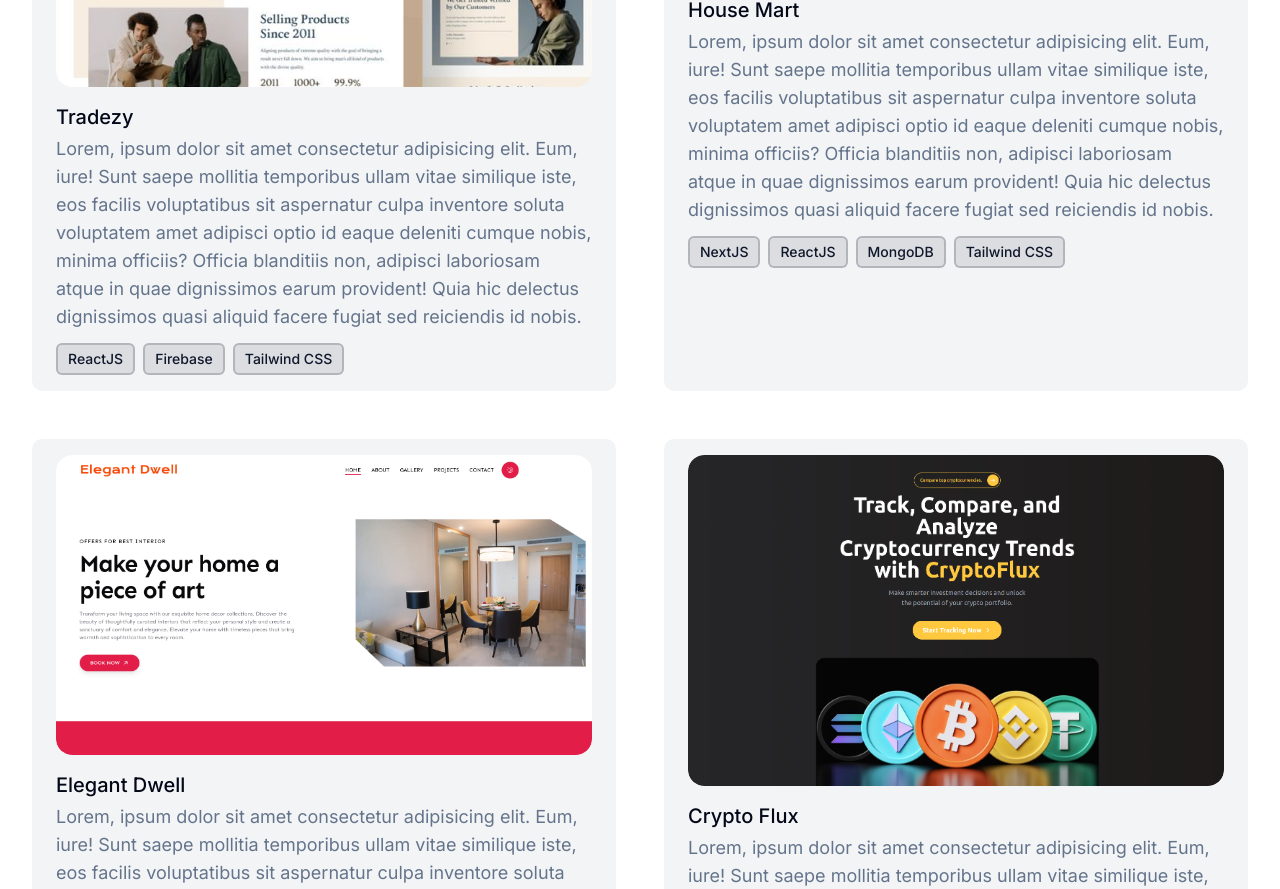
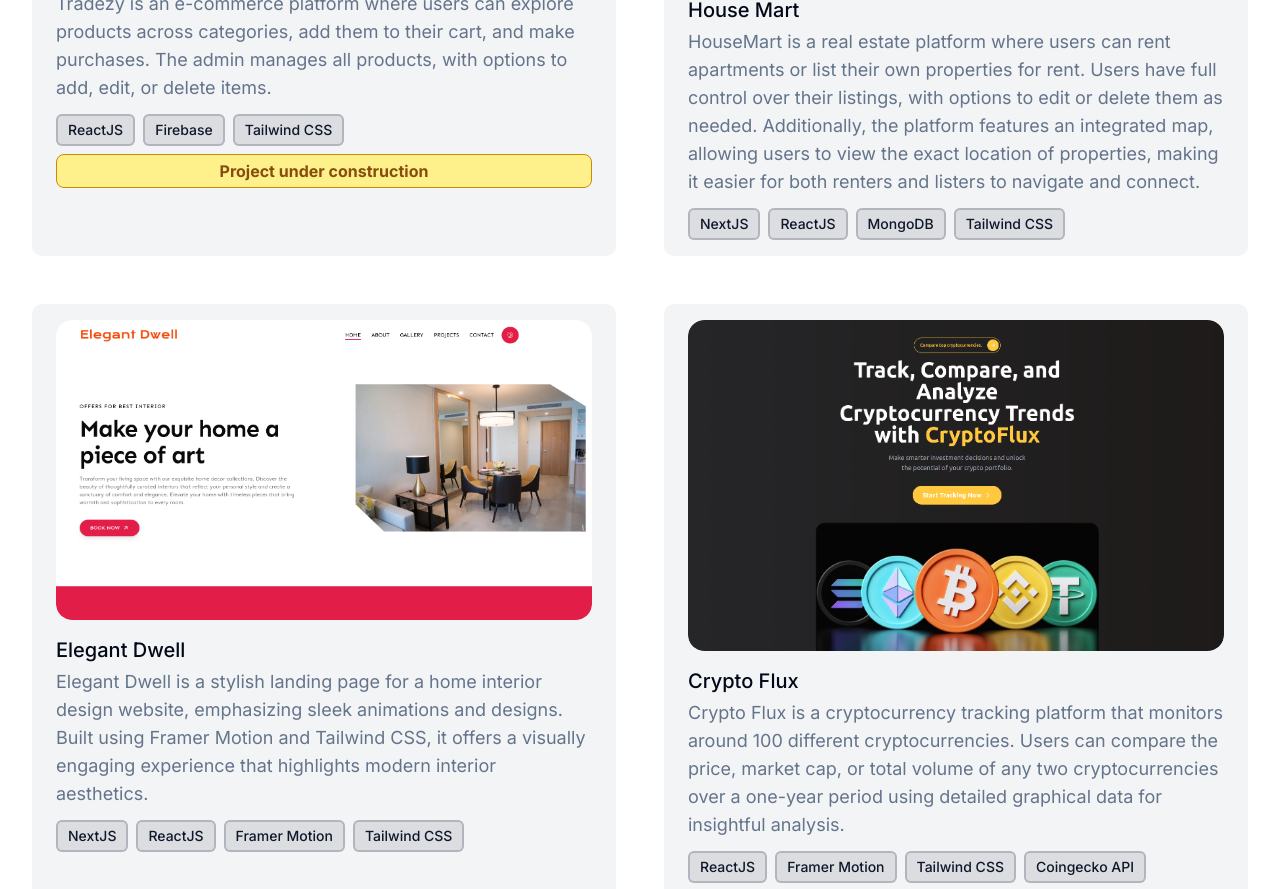
Before and after one commit to ayush844/ayush-sharma, a Next.js app: page / in a window 1280 px wide. Shown: the part 1180-2069 px from the top of the page. Built offline with nearby package versions, Linux system fonts and the light colour scheme.

Commit message:
added tradezy
Signed-off-by: ayush844 <ayush.xyz1625@gmail.com>

```diff
--- a/app/components/RecentProjects.jsx
+++ b/app/components/RecentProjects.jsx
@@ -10,7 +10,7 @@
         link: "https://github.com/ayush844/Tradezy",
         imageUrl: project1,
         title: "Tradezy",
-        description: "Lorem, ipsum dolor sit amet consectetur adipisicing elit. Eum, iure! Sunt saepe mollitia temporibus ullam vitae similique iste, eos facilis voluptatibus sit aspernatur culpa inventore soluta voluptatem amet adipisci optio id eaque deleniti cumque nobis, minima officiis? Officia blanditiis non, adipisci laboriosam atque in quae dignissimos earum provident! Quia hic delectus dignissimos quasi aliquid facere fugiat sed reiciendis id nobis.",
+        description: "Tradezy is an e-commerce platform where users can explore products across categories, add them to their cart, and make purchases. The admin manages all products, with options to add, edit, or delete items.",
         tags: ["ReactJS", "Firebase", "Tailwind CSS"]
     },
     {
@@ -18,7 +18,7 @@
         link: "https://github.com/ayush844/house_mart",
         imageUrl: project2,
         title: "House Mart",
-        description: "Lorem, ipsum dolor sit amet consectetur adipisicing elit. Eum, iure! Sunt saepe mollitia temporibus ullam vitae similique iste, eos facilis voluptatibus sit aspernatur culpa inventore soluta voluptatem amet adipisci optio id eaque deleniti cumque nobis, minima officiis? Officia blanditiis non, adipisci laboriosam atque in quae dignissimos earum provident! Quia hic delectus dignissimos quasi aliquid facere fugiat sed reiciendis id nobis.",
+        description: "HouseMart is a real estate platform where users can rent apartments or list their own properties for rent. Users have full control over their listings, with options to edit or delete them as needed. Additionally, the platform features an integrated map, allowing users to view the exact location of properties, making it easier for both renters and listers to navigate and connect.",
         tags: ["NextJS", "ReactJS", "MongoDB", "Tailwind CSS"]
     },
     {
@@ -26,7 +26,7 @@
         link: "https://github.com/ayush844/HomeDecorFrontend",
         imageUrl: project3,
         title: "Elegant Dwell",
-        description: "Lorem, ipsum dolor sit amet consectetur adipisicing elit. Eum, iure! Sunt saepe mollitia temporibus ullam vitae similique iste, eos facilis voluptatibus sit aspernatur culpa inventore soluta voluptatem amet adipisci optio id eaque deleniti cumque nobis, minima officiis? Officia blanditiis non, adipisci laboriosam atque in quae dignissimos earum provident! Quia hic delectus dignissimos quasi aliquid facere fugiat sed reiciendis id nobis.",
+        description: "Elegant Dwell is a stylish landing page for a home interior design website, emphasizing sleek animations and designs. Built using Framer Motion and Tailwind CSS, it offers a visually engaging experience that highlights modern interior aesthetics.",
         tags: ["NextJS", "ReactJS", "Framer Motion", "Tailwind CSS"]
     },
     {
@@ -34,7 +34,7 @@
       link: "https://github.com/ayush844/crypto_flux",
       imageUrl: project4,
       title: "Crypto Flux",
-      description: "Lorem, ipsum dolor sit amet consectetur adipisicing elit. Eum, iure! Sunt saepe mollitia temporibus ullam vitae similique iste, eos facilis voluptatibus sit aspernatur culpa inventore soluta voluptatem amet adipisci optio id eaque deleniti cumque nobis, minima officiis? Officia blanditiis non, adipisci laboriosam atque in quae dignissimos earum provident! Quia hic delectus dignissimos quasi aliquid facere fugiat sed reiciendis id nobis.",
+      description: "Crypto Flux is a cryptocurrency tracking platform that monitors around 100 different cryptocurrencies. Users can compare the price, market cap, or total volume of any two cryptocurrencies over a one-year period using detailed graphical data for insightful analysis.",
       tags: ["ReactJS", "Framer Motion", "Tailwind CSS", "Coingecko API"]
     }
 ]
@@ -82,6 +82,18 @@
                 </span>
               ))}
             </div>
+            {item._id == 1 && (
+              <div className=" px-2 py-1 border border-yellow-600 bg-yellow-200 mt-2 flex justify-center rounded-lg">
+                <p className=" font-bold text-yellow-800">Project under construction</p>
+              </div>
+            )}
+
+            {item._id == 4 && (
+              <div className=" px-2 py-1 border border-yellow-600 bg-yellow-200 mt-2 flex justify-center rounded-lg">
+                <p className=" font-bold text-yellow-800">the project is using free version of the coingecko API, so may take some time to respond, if the request limit is reached</p>
+              </div>
+            )}
+
           </div>
         </a>
       ))}
```
Also changed, not shown: public/images/project1.png.
